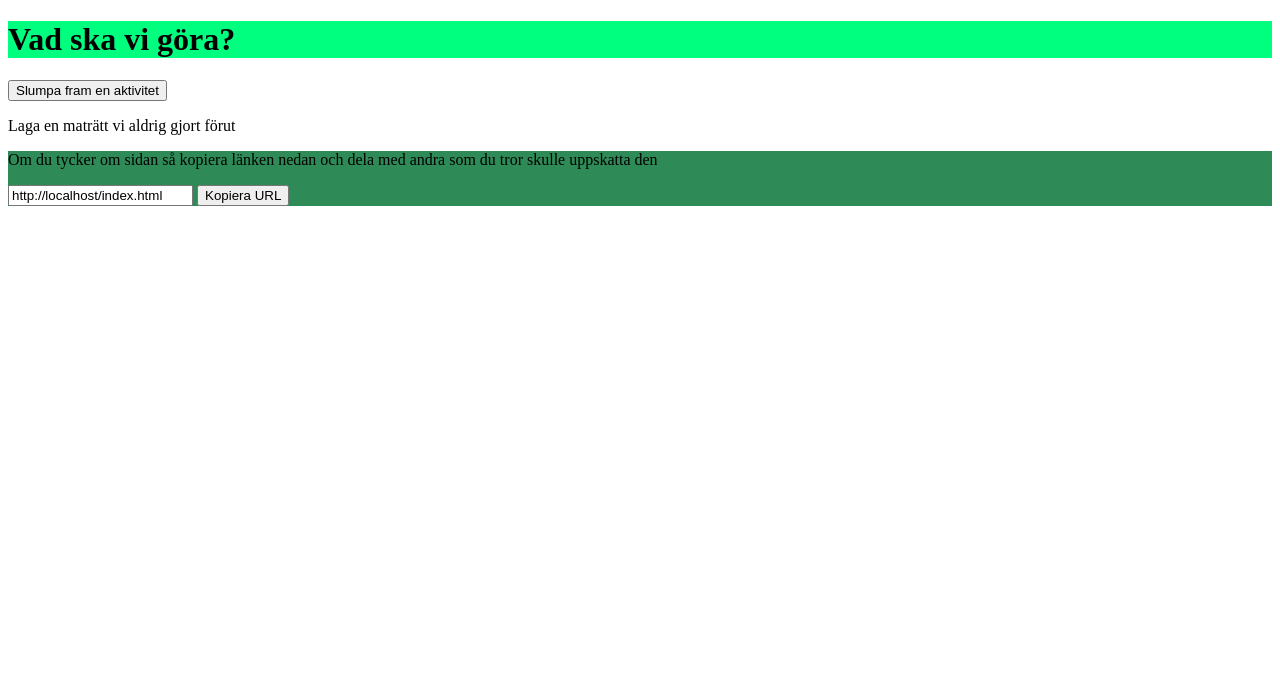
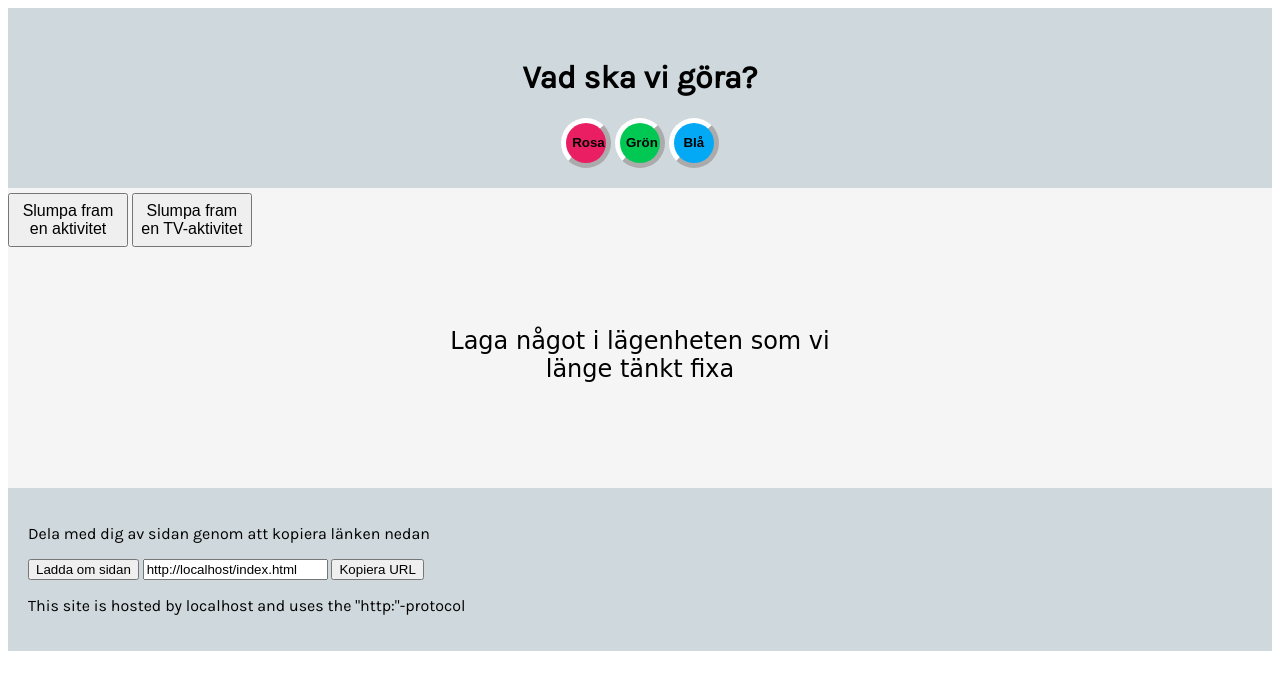
Before and after one commit to EmmaHogberg/random-activity-page, a plain HTML site: page index.html in a window 1280 px wide. Both pictures are taken after a click on the button "Slumpa fram en aktivitet". Drawn offline with Linux system fonts and the light colour scheme; a web font is replaced by a local one.

Commit message:
Finished site

```diff
--- a/app.js
+++ b/app.js
@@ -1,28 +1,14 @@
-const footerEl = document.querySelector(".footer");
-const webAdressInput = document.querySelector(".footer-input");
-const webAdressButtonEl = document.querySelector(".footer-button");
-
-// Show web-adress
-webAdressInput.value = location.href;
-
-webAdressButtonEl.addEventListener("click", copyWebAdress);
-
-function copyWebAdress() {
-  webAdressInput.select();
-  document.execCommand("copy");
-}
-
-// Get random activity to do together
-
 // Html elements
-const randomContainer = document.querySelector(".random-activity-container");
-const randomButton = document.querySelector(".random-button");
-const activityContainer = document.querySelector(".activity-container");
+const themeButtonsEl = document.querySelector(".theme-buttons");
+const randomContainerEl = document.querySelector(".random-activity-container");
+const activityButtonEl = document.querySelector(".random-button");
+const tvButtonEl = document.querySelector(".tv-button");
+const activityContainerEl = document.querySelector(".activity-container");
 
 // Array with activities
-let activities = [
+const activities = [
   "Baka en kaka",
-  "Se på film",
+  "Titta på film",
   "Spela Hero Realms",
   "Öva på gitarr",
   "Skrik-sjunga tillsammans",
@@ -35,8 +21,14 @@ let activities = [
   "Måla tillsammans",
   "Titta på Så mycket bättre",
   "Titta på Husdrömmar",
+  "Spela badminton",
+  "Pyssla med lera",
+  "Ta en promenad i skogen",
+  "Titta på Fab 5",
+  "Läsa högt ur en bok tillsammans",
   "Titta på New Girl",
   "Planera något roligt äventyr",
+  "Lyssna på Helgsmål i P1",
   "Visa varandra roliga mems",
   "Prata om livets stora frågor",
   "Gör en fruktsallad och ät den",
@@ -48,14 +40,79 @@ let activities = [
   "Titta på något TED-talk",
   "Laga en maträtt vi aldrig gjort förut",
   "Bada i havet",
+  "Skapa poesi om vardagen",
+  "Bygg något coolt av gipsbindor",
+  "Utmana varandra på ett parti kubb",
+  "Titta på Det sitter i väggarna",
+  "Titta på The Alienist",
+  "Laga något i lägenheten som vi länge tänkt fixa",
+  "Lyssna på Sommar i P1",
 ];
 
-// Get random activity from array when button is clicked
-randomButton.addEventListener("click", () => {
-  activityContainer.innerHTML = "";
+// Listen for click on activity-button and get random activity
+activityButtonEl.addEventListener("click", getRandomActivity);
+
+// Function to get random activity from activitis (array)
+function getRandomActivity() {
+  activityContainerEl.innerHTML = "";
   const randomActivity = document.createElement("p");
-  randomActivity.className = "random-output";
+  randomActivity.className = "activity-output";
   randomActivity.innerText =
     activities[Math.floor(Math.random() * activities.length)];
-  activityContainer.appendChild(randomActivity);
+  activityContainerEl.appendChild(randomActivity);
+}
+
+// Listen for click on TV-button and get random TV activity
+tvButtonEl.addEventListener("click", getTvActivity);
+
+// Function to filter random TV activity from activitis (array)
+function getTvActivity() {
+  activityContainerEl.innerHTML = "";
+  const randomActivity = document.createElement("p");
+  randomActivity.className = "activity-output";
+  const tvActivities = activities.filter((activity) =>
+    activity.includes("Titta")
+  );
+  randomActivity.innerText =
+    tvActivities[Math.floor(Math.random() * tvActivities.length)];
+  activityContainerEl.appendChild(randomActivity);
+}
+
+// Listening for click on colortheme-buttons
+themeButtonsEl.addEventListener("click", addThemeColor);
+
+// Function to change color theme on site
+function addThemeColor(element) {
+  const themeEl = document.querySelectorAll(".theme");
+  const selectedColor = element.target.dataset.color;
+  for (let i = 0; i < themeEl.length; i++) {
+    themeEl[i].className = "theme " + selectedColor;
+  }
+}
+
+// Footer html-element
+const footerEl = document.querySelector("footer");
+const reloadButtonEl = document.querySelector(".reload-button");
+const webAdressInputEl = document.querySelector(".footer-input");
+const webAdressButtonEl = document.querySelector(".footer-button");
+
+// Listen for click on reload-button and reload site with location.reload when clicked
+reloadButtonEl.addEventListener("click", () => {
+  location.reload();
 });
+
+// Listen for click and copy location-href to clipboard
+webAdressInputEl.value = location.href;
+
+webAdressButtonEl.addEventListener("click", () => {
+  webAdressInputEl.select();
+  document.execCommand("copy");
+});
+
+// Add info about host and protocol
+const host = document.createElement("p");
+host.innerText = `This site is hosted by ${location.host} and uses the "${location.protocol}"-protocol`;
+footerEl.appendChild(host);
+
+// Console.log to log out all activities
+console.log(activities);
--- a/index.html
+++ b/index.html
@@ -4,27 +4,43 @@
     <meta charset="UTF-8" />
     <meta name="viewport" content="width=device-width, initial-scale=1.0" />
     <link rel="stylesheet" href="style.css" />
+    <link
+      href="https://fonts.googleapis.com/css2?family=Henny+Penny&family=Karla&display=swap"
+      rel="stylesheet"
+    />
     <title>Emma kodar fritt</title>
   </head>
 
   <body>
-    <header>
+    <div class="container">
+      <header class="theme">
         <h1>Vad ska vi göra?</h1>
+        <div class="theme-buttons">
+          <button class="pink-button" type="button" data-color="pink">
+            Rosa
+          </button>
+          <button class="green-button" data-color="green" type="button">
+            Grön
+          </button>
+          <button class="blue-button" data-color="blue" type="button">
+            Blå
+          </button>
+        </div>
       </header>
 
       <div class="random-activity-container">
         <button class="random-button">Slumpa fram en aktivitet</button>
+        <button class="tv-button">Slumpa fram en TV-aktivitet</button>
         <div class="activity-container"></div>
       </div>
 
-    <footer class="footer">
-      <p>
-        Om du tycker om sidan så kopiera länken nedan och dela med andra som du
-        tror skulle uppskatta den
-      </p>
-      <input class="footer-input" type="text" value="" id="urlInput" />
-      <button class="footer-button">Kopiera URL</button>
+      <footer class="theme">
+        <p>Dela med dig av sidan genom att kopiera länken nedan</p>
+        <button class="reload-button" type="button">Ladda om sidan</button>
+        <input class="footer-input" type="text" value="" />
+        <button class="footer-button" type="button">Kopiera URL</button>
       </footer>
+    </div>
     <script src="./app.js"></script>
   </body>
 </html>
--- a/style.css
+++ b/style.css
@@ -1,7 +1,99 @@
+body {
+  font-family: "Karla", sans-serif;
+  justify-content: center;
+}
+
 header {
-  background-color: springgreen;
+  text-align: center;
+  text-justify: center;
+  height: 100px;
+  padding: 30px 0px 50px 0px;
+}
+
+.theme {
+  background-color: #cfd8dc;
+}
+
+.theme-buttons {
+  width: fit-content;
+  margin: auto;
+}
+
+.pink-button {
+  background-color: #e91e63;
+  width: 50px;
+  height: 50px;
+  border-radius: 50%;
+  font-weight: bold;
+  border-color: white;
+  border-width: 5px;
+}
+
+.green-button {
+  background-color: #00c853;
+  width: 50px;
+  height: 50px;
+  border-radius: 50%;
+  font-weight: bold;
+  border-color: white;
+  border-width: 5px;
+}
+
+.blue-button {
+  background-color: #03a9f4;
+  width: 50px;
+  height: 50px;
+  border-radius: 50%;
+  font-weight: bold;
+  border-color: white;
+  border-width: 5px;
+}
+
+.random-button {
+  width: 120px;
+  height: 54px;
+  font-size: 16px;
+  margin-top: 5px;
+}
+
+.tv-button {
+  width: 120px;
+  height: 54px;
+  font-size: 16px;
+  margin-top: 5px;
+}
+
+.random-activity-container {
+  height: 300px;
+  justify-content: center;
+  background-color: whitesmoke;
+}
+
+.activity-container {
+  width: 400px;
+  height: 100px;
+  margin: auto;
+  margin-top: 80px;
+}
+
+.activity-output {
+  font-family: "Henny Penny", cursive;
+  font-size: 24px;
+  text-align: center;
+}
+
+.pink {
+  background-color: #f06292;
+}
+
+.green {
+  background-color: #00e676;
+}
+
+.blue {
+  background-color: #42a5f5;
 }
 
 footer {
-  background-color: seagreen;
+  padding: 20px;
 }
```
Lines whose indentation alone changed are shown as unchanged.
